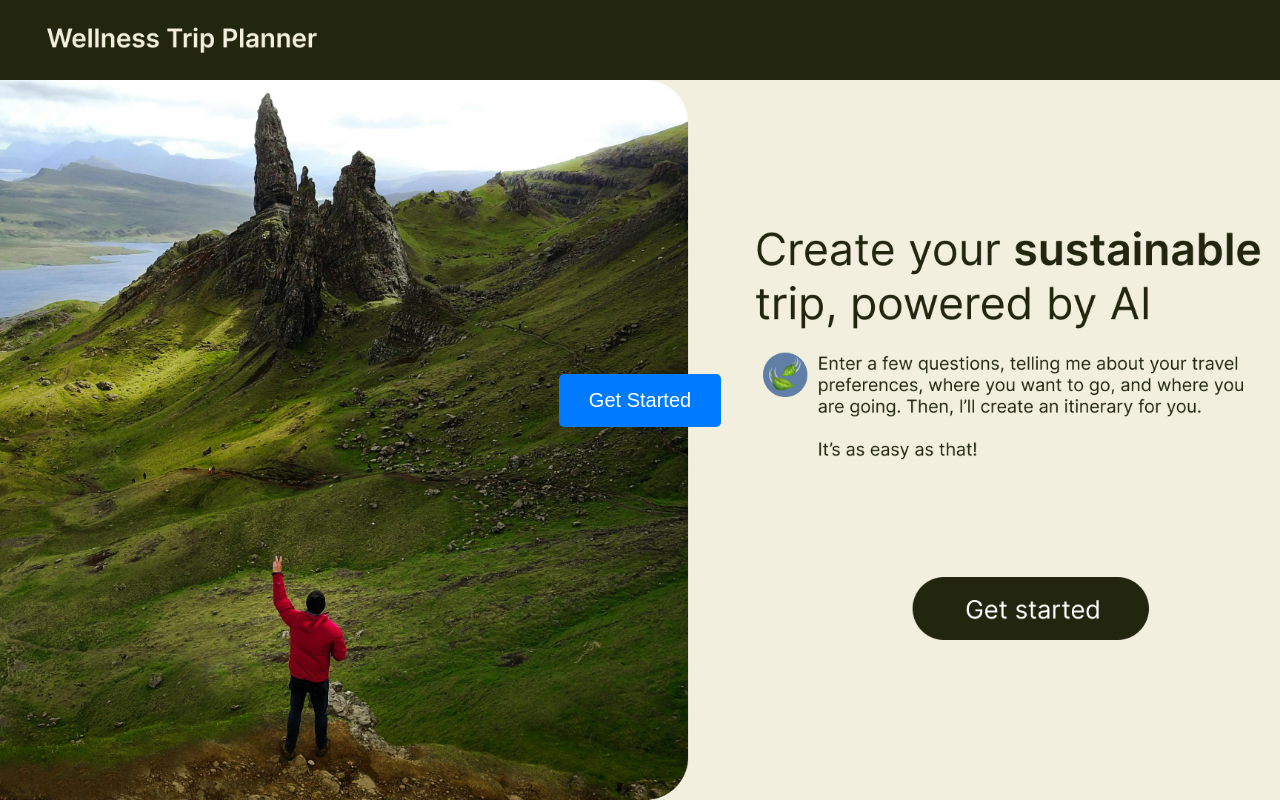
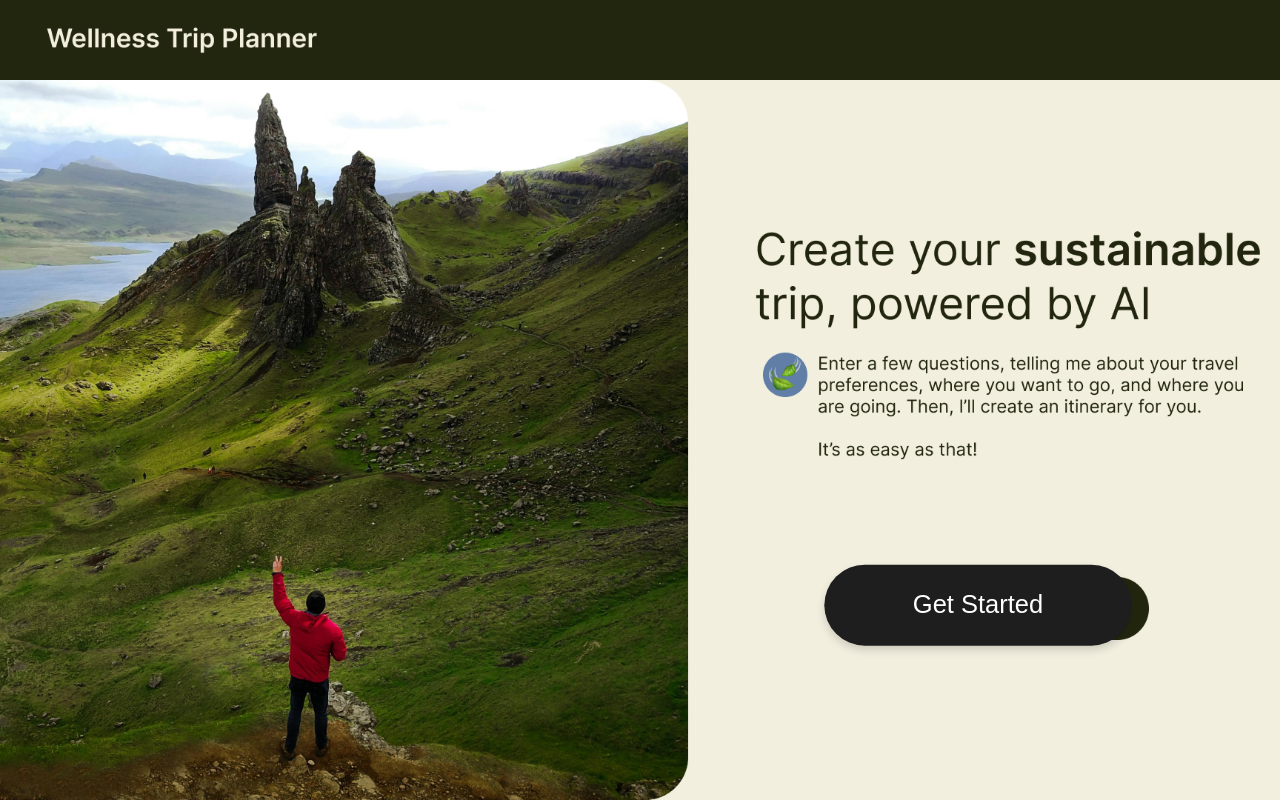
Before and after one commit to GabeDillin/dubhacks24, a React (Create React App) app in the folder my-static-app/: page / in a window 1280 px wide. Both pictures are taken after a click on the button "Get Started". Built offline with nearby package versions, Linux system fonts and the light colour scheme.

Commit message:
fixed frontend buttons for first 2 pages

```diff
--- a/my-static-app/src/HomePage.css
+++ b/my-static-app/src/HomePage.css
@@ -12,18 +12,26 @@
   position: relative;
 }
 
-.big-button {
-  padding: 15px 30px;
-  font-size: 20px;
-  border: none;
-  border-radius: 5px;
-  background-color: #007bff;
-  color: white;
-  cursor: pointer;
-  z-index: 1; /* Ensure the button stays above the background */
-  transition: background-color 0.3s ease;
+.frame1 .big-button {
+  background-color: #1E1E1E; /* Dark background */
+  color: white; /* White text */
+  border: none; /* Remove border */
+  border-radius: 50px; /* Rounded corners */
+  padding: 17px 27px; /* Adjust size of the button */
+  font-size: 17px; /* Font size for the button text */
+  cursor: pointer; /* Change cursor on hover */
+  text-align: center; /* Center text inside the button */
+  outline: none;
+  box-shadow: 0px 3px 6px rgba(0, 0, 0, 0.15); /* Subtle shadow */
+  transition: background-color 0.3s ease; /* Smooth background change on hover */
+
+  /* Add these properties to position and scale */
+  position: absolute; /* Allows you to move it with top/left */
+  left: 92%; /* Position the button 90% from the left */
+  top: 80.8%; /* Position the button 70% from the top */
+  transform: translate(-90%, -70%) scale(1.5);
 }
 
-.big-button:hover {
-  background-color: #0056b3;
+.frame1 .big-button:hover {
+  background-color: #333333;
 }
--- a/my-static-app/src/HomePage.js
+++ b/my-static-app/src/HomePage.js
@@ -2,6 +2,7 @@
 import React from "react";
 import { useNavigate } from 'react-router-dom';
 import "./HomePage.css";
+
 
 const HomePage = () => {
   const navigate = useNavigate();
--- a/my-static-app/src/info.css
+++ b/my-static-app/src/info.css
@@ -11,19 +11,26 @@
   align-items: center;
   position: relative;
 }
+.frame2 .big-button {
+  background-color: #1E1E1E; /* Dark background */
+  color: white; /* White text */
+  border: none; /* Remove border */
+  border-radius: 50px; /* Rounded corners */
+  padding: 17px 59px; /* Adjust size of the button */
+  font-size: 17px; /* Font size for the button text */
+  cursor: pointer; /* Change cursor on hover */
+  text-align: center; /* Center text inside the button */
+  outline: none;
+  box-shadow: 0px 3px 6px rgba(0, 0, 0, 0.15); /* Subtle shadow */
+  transition: background-color 0.3s ease; /* Smooth background change on hover */
 
-.big-button {
-  padding: 15px 30px;
-  font-size: 20px;
-  border: none;
-  border-radius: 5px;
-  background-color: #007bff;
-  color: white;
-  cursor: pointer;
-  z-index: 1; /* Ensure the button stays above the background */
-  transition: background-color 0.3s ease;
+  /* Add these properties to position and scale */
+  position: absolute; /* Allows you to move it with top/left */
+  left: 82.8%; /* Position the button 90% from the left */
+  top: 77%; /* Position the button 70% from the top */
+  transform: translate(-90%, -70%) scale(1.5);
 }
 
-.big-button:hover {
-  background-color: #0056b3;
+.frame2 .big-button:hover {
+  background-color: #333333;
 }
```
